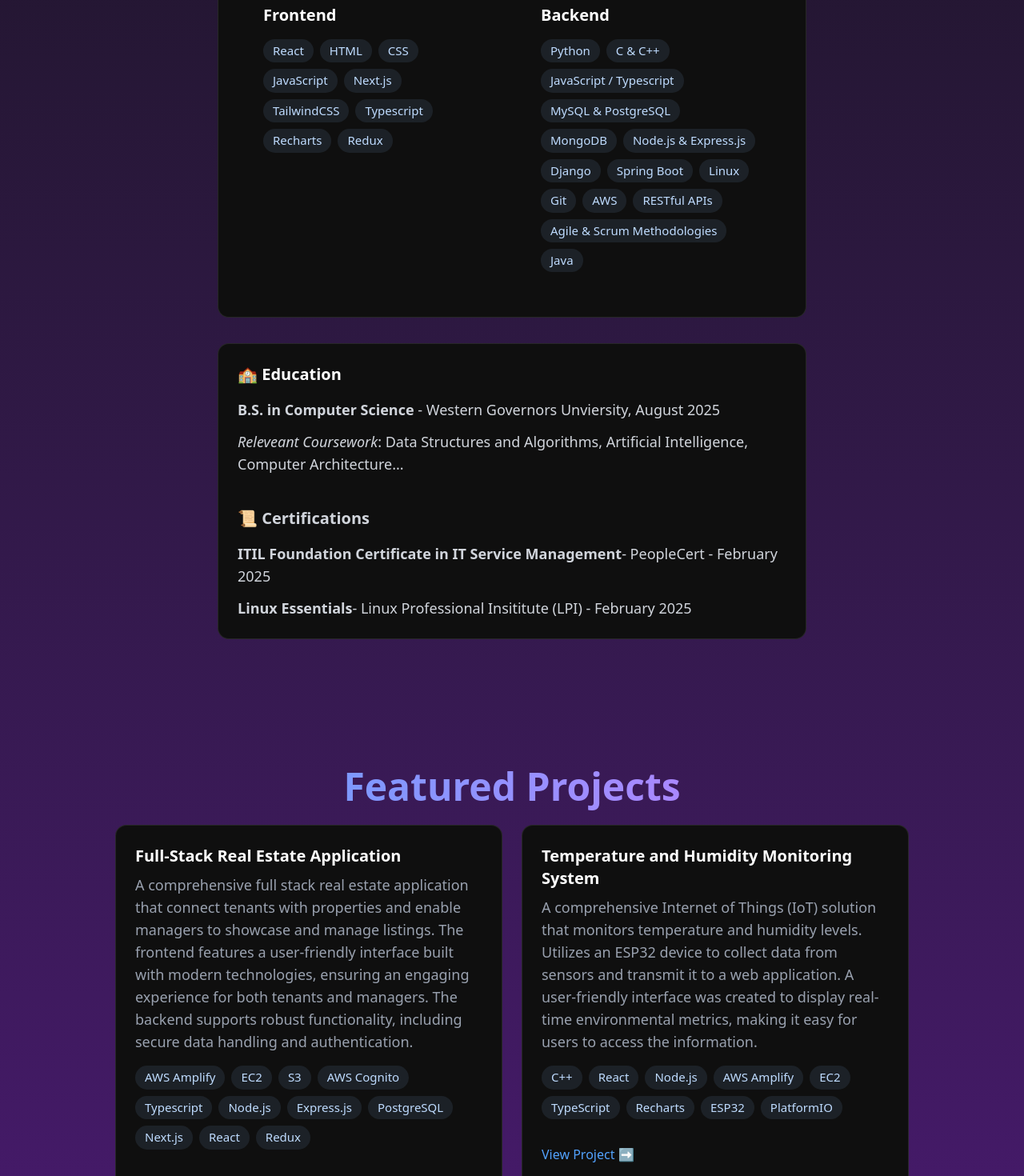
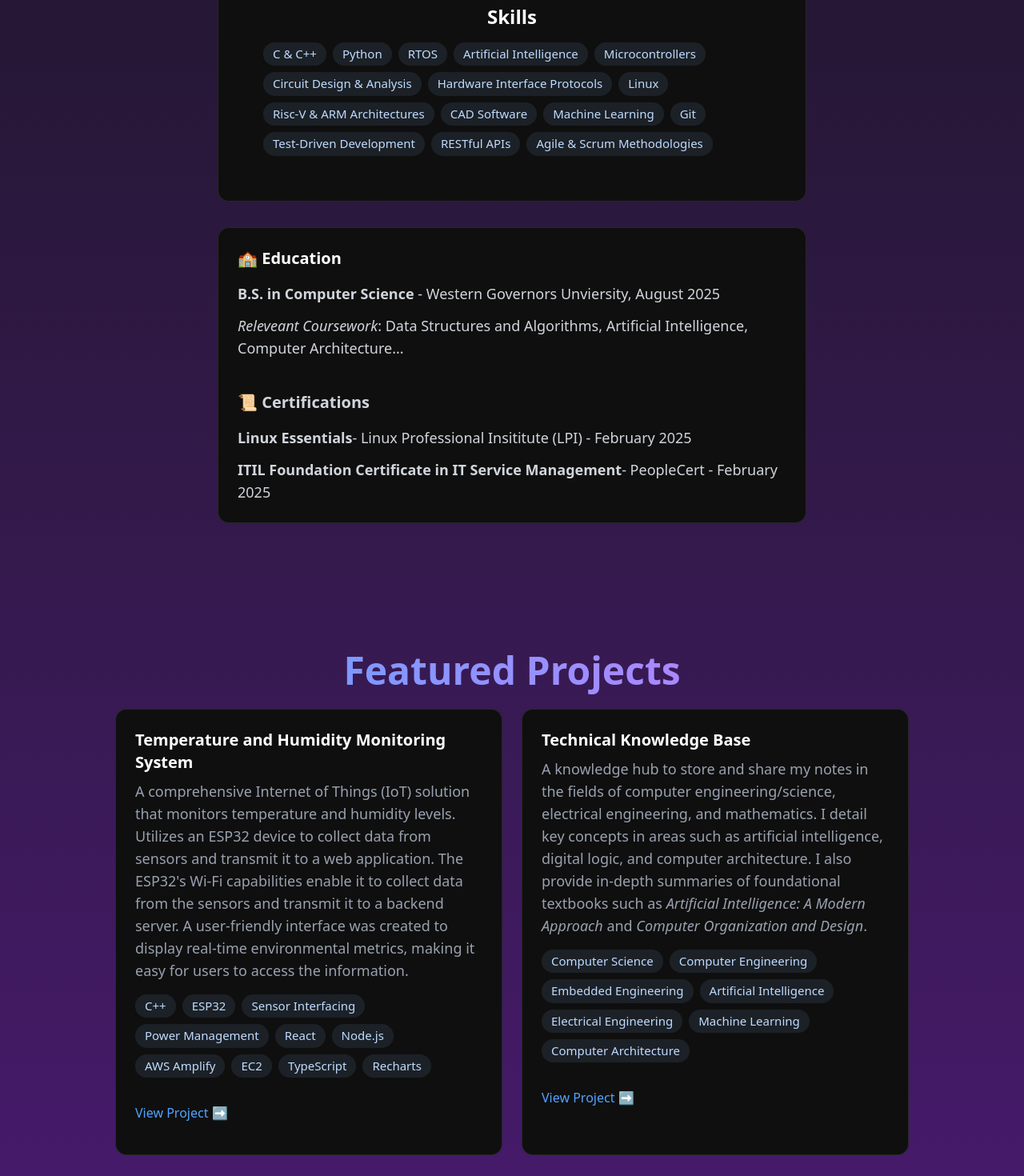
Before and after one commit to eMujakic/portfolio, a Next.js app in the folder client/: page / in a window 1280 px wide. Shown: the part 1140-2610 px from the top of the page at 80% size. Built offline with nearby package versions, Linux system fonts and the light colour scheme.

Commit message:
changed info

```diff
--- a/client/src/app/landing/About.tsx
+++ b/client/src/app/landing/About.tsx
@@ -18,22 +18,25 @@ const About = () => {
   ];
 
   const backendSkills = [
+    "C & C++",
     "Python",
-    "C & C++",
-    "JavaScript / Typescript",
-    // "AI & Machine Learning",
-    "MySQL & PostgreSQL",
-    "MongoDB",
-    "Node.js & Express.js",
-    "Django",
-    "Spring Boot",
+    "RTOS",
+    "Artificial Intelligence",
+    "Microcontrollers",
+    "Circuit Design & Analysis",
+    "Hardware Interface Protocols",
     "Linux",
+    "Risc-V & ARM Architectures",
+    "CAD Software",
+    "Machine Learning",
     "Git",
-    "AWS",
+    "Test-Driven Development",
+    // "MySQL & PostgreSQL",
+    // "AWS",
     // "Docker",
     "RESTful APIs",
     "Agile & Scrum Methodologies",
-    "Java",
+    // "Java",
   ];
 
   return (
@@ -52,14 +55,13 @@ const About = () => {
 
           <div className="rounded-xl p-8 border-white/10 border hover:-translate-y-1 transition-all bg-[#0f0f0f]">
             <p className="text-gray-200 mb-6 md:text-lg">
-              Detail-oriented Computer Science student with a strong foundation
-              in software development principles and a keen interest in creating
-              innovative applications. Committed to applying analytical skills
+              I'm a computer systems student with hands-on experience in developing firmware for
+              microcontrollers and integrating sensors into IoT devices. Committed to applying analytical skills
               and technical knowledge to contribute to impactful projects.
             </p>
 
-            <div className="grid grid-cols-1 md:grid-cols-2 gap-6">
-              <div className="rounded-xl p-6 hover:-translate-y-1 transition-all">
+            <div className="grid grid-cols-1 md:grid-cols-1 gap-6">
+              {/* <div className="rounded-xl p-6 hover:-translate-y-1 transition-all">
                 <h3 className="text-xl font-bold mb-4">Frontend</h3>
                 <div className="flex flex-wrap gap-2 justify-center md:justify-start">
                   {frontendSkills.map((tech, key) => (
@@ -68,9 +70,9 @@ const About = () => {
                     </span>
                   ))}
                 </div>
-              </div>
+              </div> */}
               <div className="rounded-xl p-6 hover:-translate-y-1 transition-all">
-                <h3 className="text-xl font-bold mb-4">Backend</h3>
+                <h2 className="text-2xl font-bold mb-4 text-center">Skills</h2>
                 <div className="flex flex-wrap gap-2 justify-center md:justify-start">
                   {backendSkills.map((tech, key) => (
                     <span key={key} className="tech-icon">
@@ -94,17 +96,21 @@ const About = () => {
                   <i>Releveant Coursework</i>: Data Structures and Algorithms, Artificial Intelligence,
                   Computer Architecture...
                 </li>
+                {/* <li>
+                  <strong>M.S. in Computer Science</strong> - Georgia Institute of Technology,
+                   Expected December 2027
+                </li> */}
                 <br />
                 <h4 className="text-xl font-bold mb-4">📜 Certifications</h4>
+                <li>
+                  <strong>Linux Essentials</strong>- Linux Professional
+                  Insititute (LPI) - February 2025
+                </li>
                 <li>
                   <strong>
                     ITIL Foundation Certificate in IT Service Management
                   </strong>
                   - PeopleCert - February 2025
-                </li>
-                <li>
-                  <strong>Linux Essentials</strong>- Linux Professional
-                  Insititute (LPI) - February 2025
                 </li>
               </ul>
             </div>
--- a/client/src/app/landing/Home.tsx
+++ b/client/src/app/landing/Home.tsx
@@ -25,10 +25,9 @@ const Home = () => {
           </h1>
 
           <p className="text-gray-300 text-lg mb-8 max-w-lg mx-auto">
-            Welcome to My Portfolio! I am a passionate software engineer
-            dedicated to building innovative solutions that solve real-world
-            problems. Explore my portfolio to see examples of my work and the
-            impact I can bring to your team.
+            As an embedded engineer, I specialize in designing and
+            implementing efficient firmware and hardware solutions for a range of applications.
+            Explore my portfolio to discover examples of my work and the impact I can make on your team.
           </p>
 
           <div className="flex justify-center space-x-4">
--- a/client/src/app/landing/Projects.tsx
+++ b/client/src/app/landing/Projects.tsx
@@ -20,35 +20,32 @@ const Projects = () => {
           <h2 className="section-heading">Featured Projects</h2>
 
           <div className="grid grid-cols-1 md:grid-cols-2 gap-6">
-            <div
+            {/* <div
               className="p-6 rounded-xl border border-white/10 hover:-translate-y-1
                      hover:border-blue-500/30 hover:shadow-[0_2px_8px_rgba(59,130,246,0.1)] transition-all bg-[#0f0f0f]"
             >
               <h3 className="text-xl font-bold mb-2">
-                Full-Stack Real Estate Application
+                C Chess Engine
               </h3>
               <p className="text-gray-400 mb-4 md:text-lg">
-                A comprehensive full stack real estate application that connect
-                tenants with properties and enable managers to showcase and
-                manage listings. The frontend features a user-friendly interface
-                built with modern technologies, ensuring an engaging experience
-                for both tenants and managers. The backend supports robust
-                functionality, including secure data handling and
-                authentication.
+                An open-source C chess engine I developed which implements a robust framework for chess gameplay,
+                utilizing efficient algorithms and data structures.
+                Features a compact board representation through bitboards,
+                enabling legal move generation while adhering to all chess rules.
+                This engine employs the Minimax algorithm enhanced with alpha-beta pruning to optimize search efficiency.
+                A heuristic evaluation function assesses board states based on material balance, piece activity,
+                and control of key squares, guiding the engine's move selection.
               </p>
               <div className="flex flex-wrap gap-2 mb-4 justify-center md:justify-start">
                 {[
-                  "AWS Amplify",
-                  "EC2",
-                  "S3",
-                  "AWS Cognito",
-                  "Typescript",
-                  "Node.js",
-                  "Express.js",
-                  "PostgreSQL",
-                  "Next.js",
-                  "React",
-                  "Redux",
+                  "Open-Source",
+                  "C",
+                  "CUnit",
+                  "CMake",
+                  "Artificial Intelligence",
+                  "Minimax Algorithm",
+                  "Alpha-Beta Pruning",
+                  "Dynamic Programming",
                 ].map((tech, key) => (
                   <span key={key} className="tech-icon">
                     {tech}
@@ -58,14 +55,14 @@ const Projects = () => {
 
               <div className="flex justify-between items-center">
                 <a
-                  href="https://main.d23vconw9vey1v.amplifyapp.com/"
+                  href="https://github.com/eMujakic/ACC-Engine"
                   target="_blank"
                   className="text-blue-400 hover:text-blue-200 transition-colors my-4 mx-auto md:mx-0"
                 >
                   View Project ➡
                 </a>
               </div>
-            </div>
+            </div> */}
             <div
               className="p-6 rounded-xl border border-white/10 hover:-translate-y-1
                      hover:border-blue-500/30 hover:shadow-[0_2px_8px_rgba(59,130,246,0.1)] transition-all bg-[#0f0f0f]"
@@ -77,6 +74,8 @@ const Projects = () => {
                 A comprehensive Internet of Things (IoT) solution that monitors
                 temperature and humidity levels. Utilizes an ESP32 device to
                 collect data from sensors and transmit it to a web application.
+                The ESP32's Wi-Fi capabilities enable it to collect data from the
+                sensors and transmit it to a backend server.
                 A user-friendly interface was created to display real-time
                 environmental metrics, making it easy for users to access the
                 information.
@@ -84,14 +83,15 @@ const Projects = () => {
               <div className="flex flex-wrap gap-2 mb-4 justify-center md:justify-start">
                 {[
                   "C++",
+                  "ESP32",
+                  'Sensor Interfacing',
+                  'Power Management',
                   "React",
                   "Node.js",
                   "AWS Amplify",
                   "EC2",
                   "TypeScript",
                   "Recharts",
-                  "ESP32",
-                  "PlatformIO",
                 ].map((tech, key) => (
                   <span key={key} className="tech-icon">
                     {tech}
@@ -108,6 +108,45 @@ const Projects = () => {
                 </a>
               </div>
             </div>
+            <div
+              className="p-6 rounded-xl border border-white/10 hover:-translate-y-1
+                     hover:border-blue-500/30 hover:shadow-[0_2px_8px_rgba(59,130,246,0.1)] transition-all bg-[#0f0f0f]"
+            >
+              <h3 className="text-xl font-bold mb-2">
+                Technical Knowledge Base{" "}
+              </h3>
+              <p className="text-gray-400 mb-4 md:text-lg">
+                A knowledge hub to store and share my notes in the fields of computer engineering/science,
+                electrical engineering, and mathematics. I detail key concepts in areas such as artificial intelligence,
+                digital logic, and computer architecture. I also provide in-depth summaries of
+                foundational textbooks such as <i>Artificial Intelligence: A Modern Approach</i> and <i>Computer Organization and Design</i>.
+              </p>
+              <div className="flex flex-wrap gap-2 mb-4 justify-center md:justify-start">
+                {[
+                  "Computer Science",
+                  "Computer Engineering",
+                  'Embedded Engineering',
+                  "Artificial Intelligence",
+                  "Electrical Engineering",
+                  "Machine Learning",
+                  "Computer Architecture"
+                ].map((tech, key) => (
+                  <span key={key} className="tech-icon">
+                    {tech}
+                  </span>
+                ))}
+              </div>
+
+              <div className="flex justify-between items-center">
+                <a
+                  href="https://emujakic.github.io/TechKB/"
+                  target="_blank"
+                  className="text-blue-400 hover:text-blue-200 transition-colors my-4 mx-auto md:mx-0"
+                >
+                  View Project ➡
+                </a>
+              </div>
+            </div>
           </div>
         </div>
       </motion.div>
--- a/client/src/app/weather/TechnicalDetails.tsx
+++ b/client/src/app/weather/TechnicalDetails.tsx
@@ -27,23 +27,27 @@ const TechnicalDetails = () => {
           >
             <h3 className="text-xl font-bold mb-2 text-center">Temperature and Humidity Monitoring System</h3>
             <p className="text-gray-300 mb-4 text-center md:text-left text-lg">
-              This IoT project leverages an ESP32 microcontroller for the acquisition and transmission of temperature and humidity data to a RESTful API.
-              The front-end architecture utilizes Next.js, Redux, Tailwind CSS, TypeScript, React, and Recharts, enabling a dynamic and responsive user interface with advanced data visualization capabilities.
-              A real-time data collection system, written in C++, interfaces with environmental sensors to capture metrics.
-              A RESTful API was constructed using Node.js and Express.js, facilitating efficient communication between the ESP32 device and the backend services.
-              For deployment, AWS EC2 and Amplify were utilized , ensuring high availability and scalability of the application.
+              A comprehensive Internet of Things (IoT) solution that monitors
+                temperature and humidity levels. Utilizes an ESP32 device to
+                collect data from sensors and transmit it to a web application.
+                The ESP32's Wi-Fi capabilities enable it to collect data from the
+                sensors and transmit it to a backend server.
+                A user-friendly interface was created to display real-time
+                environmental metrics, making it easy for users to access the
+                information.
             </p>
             <div className="flex flex-wrap gap-2 mb-4 justify-center md:justify-start">
               {[
                   "C++",
+                  "ESP32",
+                  'Sensor Interfacing',
+                  'Power Management',
                   "React",
                   "Node.js",
                   "AWS Amplify",
                   "EC2",
                   "TypeScript",
                   "Recharts",
-                "ESP32",
-                "PlatformIO",
               ].map((tech, key) => (
                 <span key={key} className="tech-icon">
                   {tech}
```
Lines whose indentation alone changed are shown as unchanged.
